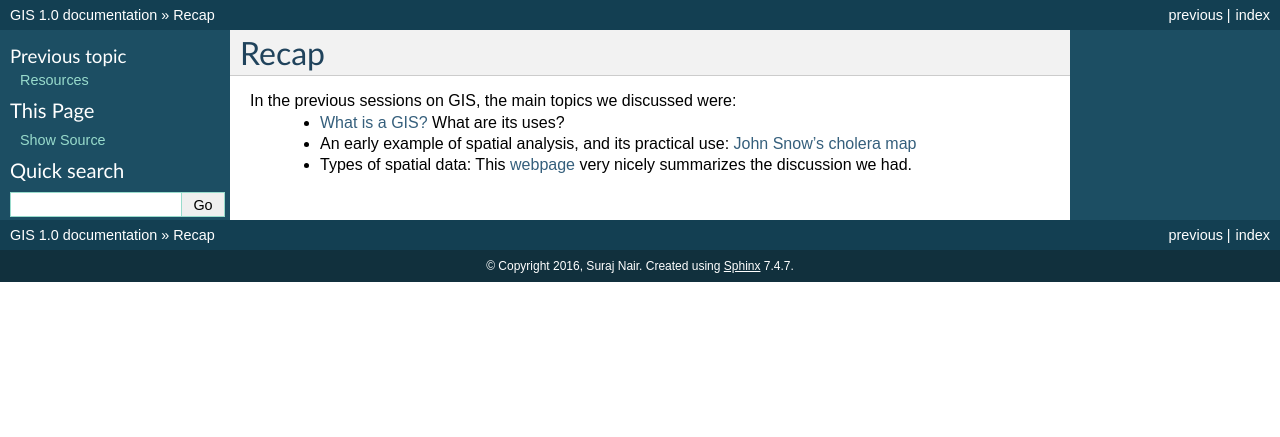
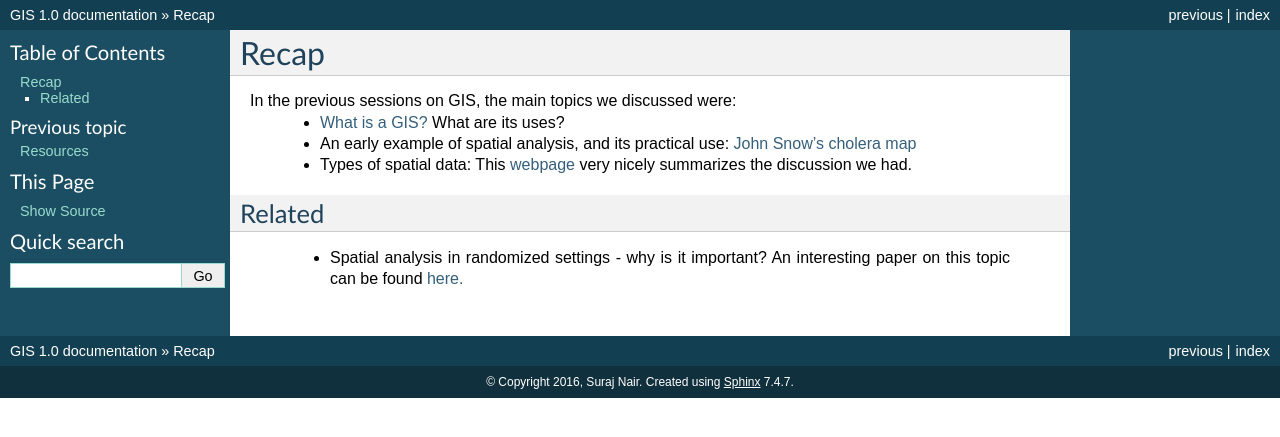
Before and after one commit to Suraj2611/GIS, a Sphinx documentation site: the page built from docs/recap.rst, in a window 1280 px wide. Shown: the top 437 px of the page. Built offline with Sphinx 7.4.7, drawn with Linux system fonts in a browser that asks for light colours; pages that are not in the unit, such as notebooks, are missing from menus.

Commit message:
Update recap.rst

```diff
--- a/docs/recap.rst
+++ b/docs/recap.rst
@@ -7,3 +7,9 @@ In the previous sessions on GIS, the main topics we discussed were:
  - `What is a GIS? <http://gis.washington.edu/phurvitz/professional/SSI/whatis.html>`_ What are its uses?
  - An early example of spatial analysis, and its practical use: `John Snow's cholera map <http://www.theguardian.com/news/datablog/2013/mar/15/john-snow-cholera-map>`_
  - Types of spatial data: This `webpage <http://gis.washington.edu/phurvitz/professional/SSI/datatype.html>`_ very nicely summarizes the discussion we had.
+
+Related
+-------
+
+
+ - Spatial analysis in randomized settings - why is it important? An interesting paper on this topic can be found `here. <http://ageconsearch.umn.edu/bitstream/205586/2/spatialcorrelation_AAEA.pdf>`_
```
